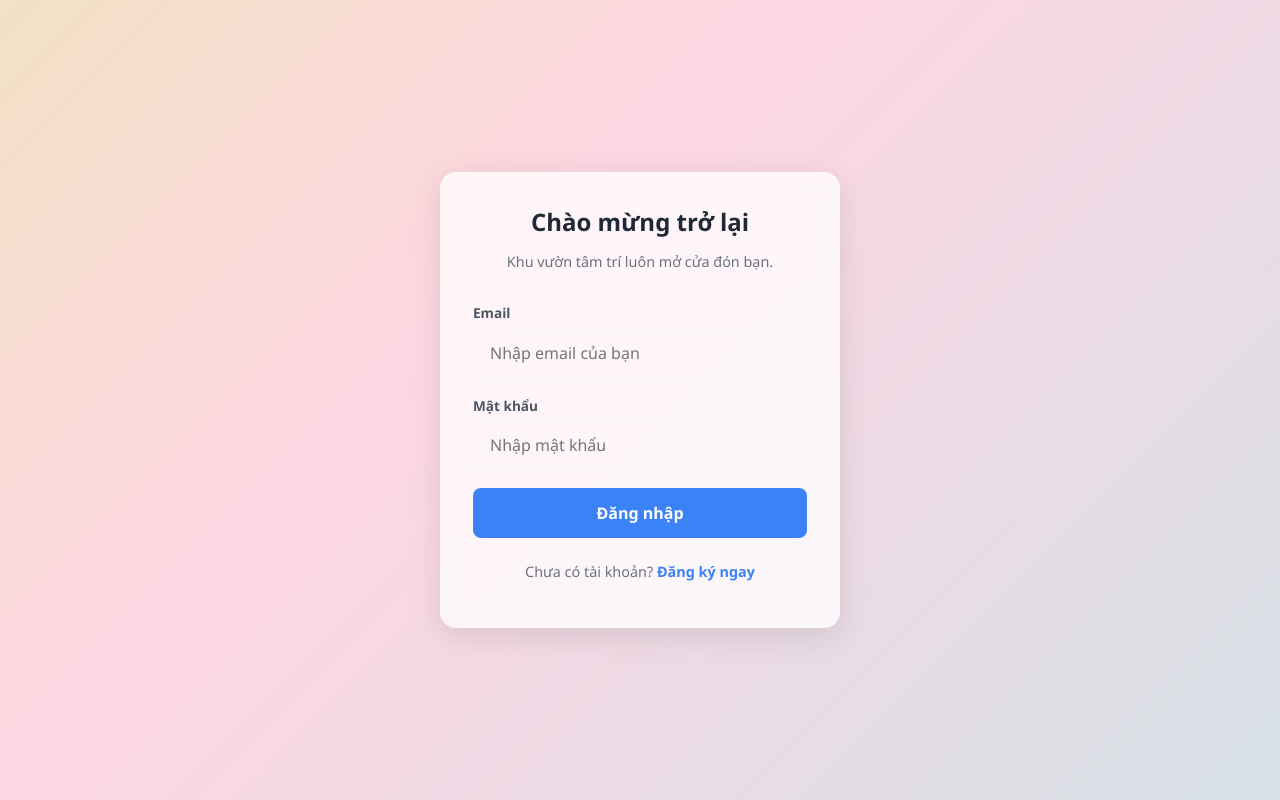
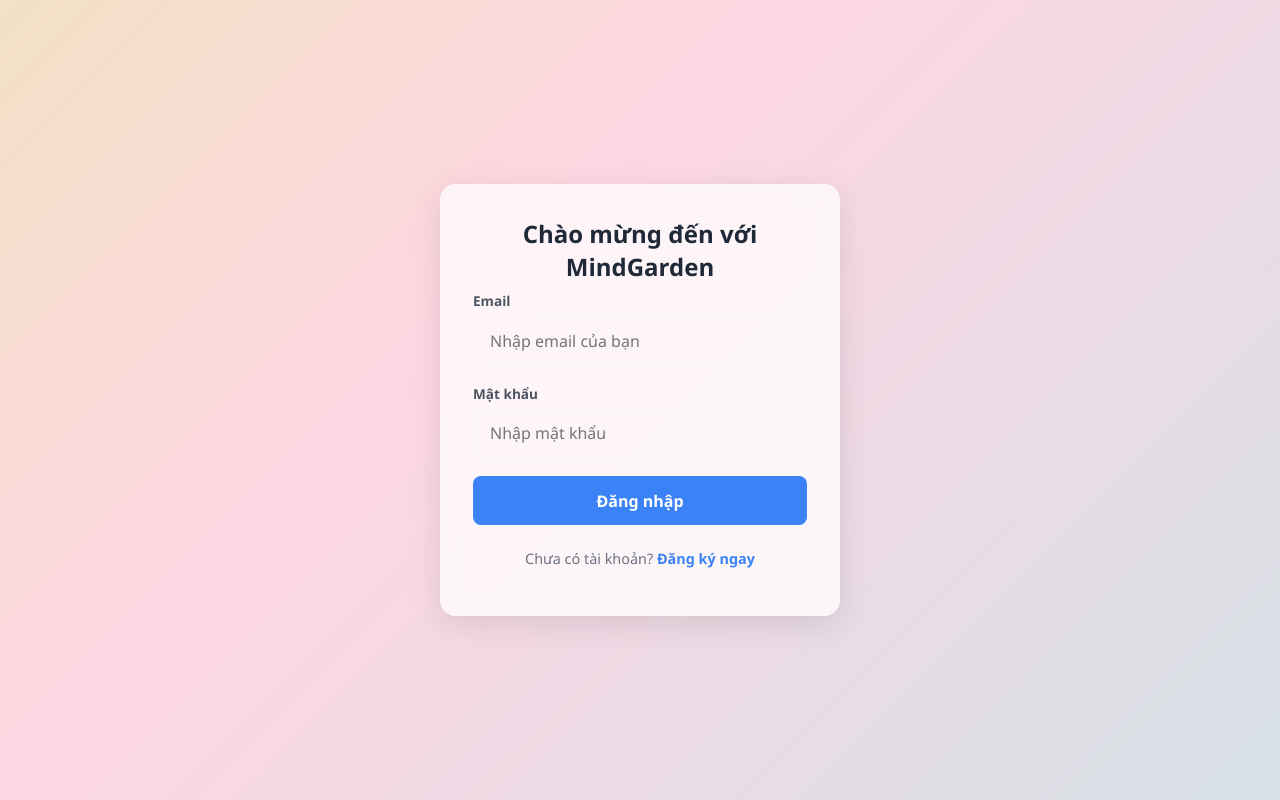
Before and after one commit to K4yTee369/mindgarden, a Vue app in the folder client/: page /login in a window 1280 px wide. Built offline with nearby package versions, Linux system fonts and the light colour scheme; no server answers.

Commit message:
Little change the Welcome say

```diff
--- a/client/src/views/LoginView.vue
+++ b/client/src/views/LoginView.vue
@@ -42,8 +42,8 @@
 <template>
   <div class="auth-wrapper">
     <div class="auth-card glass">
-      <h2>Chào mừng trở lại</h2>
-      <p class="subtitle">Khu vườn tâm trí luôn mở cửa đón bạn.</p>
+      <h2>Chào mừng đến với MindGarden</h2>
+      <!-- <p class="subtitle">Khu vườn tâm trí luôn mở cửa đón bạn.</p> -->
 
       <form @submit.prevent="handleLogin" class="auth-form">
         <div class="input-group">
```
